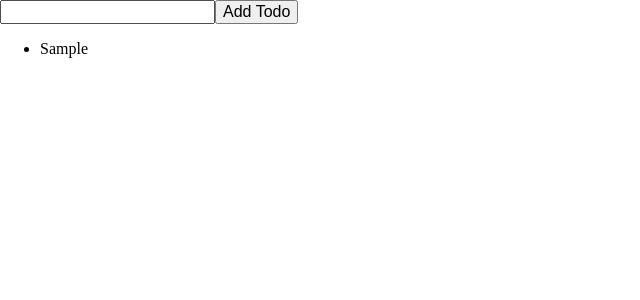
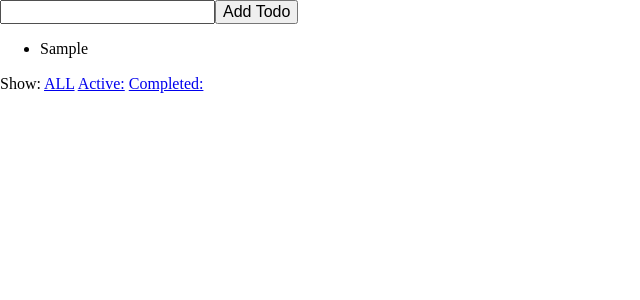
Before and after one commit to tony-blackie/react-todo-app, a React app: page / in a window 1280 px wide. Both pictures are taken after typing "Sample" into the empty fields and a click on the button "Add Todo". Shown: the top 300 px of the page, without its empty margins (0-640 px from the left). Built offline with nearby package versions, Linux system fonts and the light colour scheme.

Commit message:
Add labels to filter todos

```diff
--- a/src/containers/App.js
+++ b/src/containers/App.js
@@ -69,10 +69,38 @@ const store = createStore(todoApp);
 
 const { Component } = React;
 
+const FilterLink = ({ filter, children }) => {
+    return (
+        <a href="#"
+            onClick={e => {
+                e.preventDefault();
+                store.dispatch({
+                    type: 'SET_VISIBILITY_FILTER',
+                    filter
+                })
+            }}
+        >
+            {children}
+        </a>
+    )
+};
+
+const getVisibleTodos = ( todos, filter ) => {
+    switch (filter) {
+        case 'SHOW_ALL':
+            return todos;
+        case 'SHOW_COMPLETED':
+            return todos.filter(t => t.completed);
+        case 'SHOW_ACTIVE':
+            return todos.filter(t => !t.completed);
+    }
+};
+
 let nextTodoId = 0;
 
 class TodoApp extends Component {
     render() {
+        const visibleTodos = getVisibleTodos(this.props.todos, this.props.visibilityFilter);
         if (this.props.todos) {
             return (
                 <div>
@@ -107,7 +135,15 @@ class TodoApp extends Component {
                                 </li>
                             )}
                     </ul>
-
+                    <p>
+                        Show:
+                        {'  '}
+                        <FilterLink filter='SHOW_ALL'>ALL</FilterLink>
+                        {'  '}
+                        <FilterLink filter='SHOW_ACTIVE'>Active:</FilterLink>
+                        {'  '}
+                        <FilterLink filter='SHOW_COMPLETED'>Completed:</FilterLink>
+                    </p>
                 </div>
             );
         } else {
```
